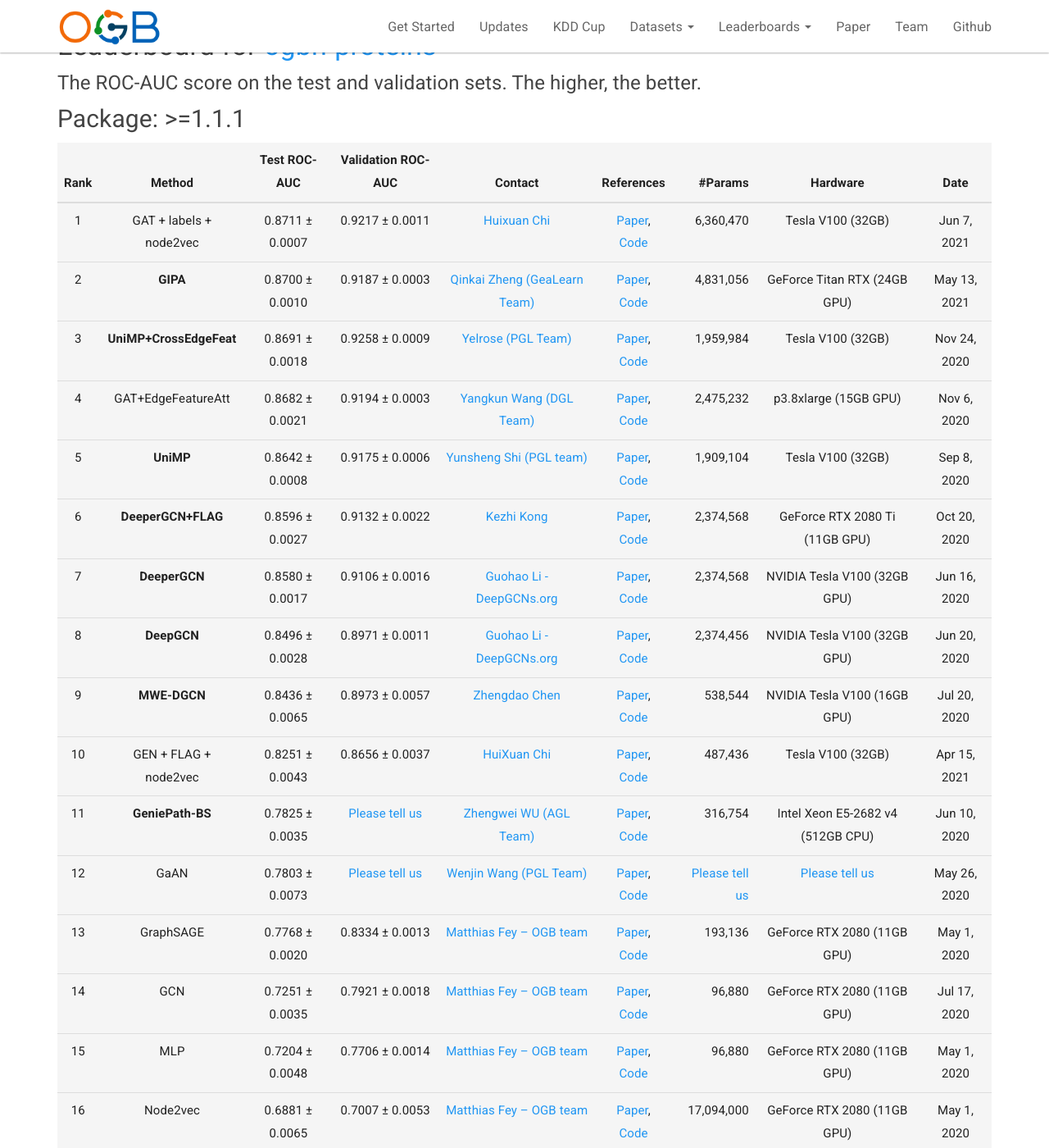
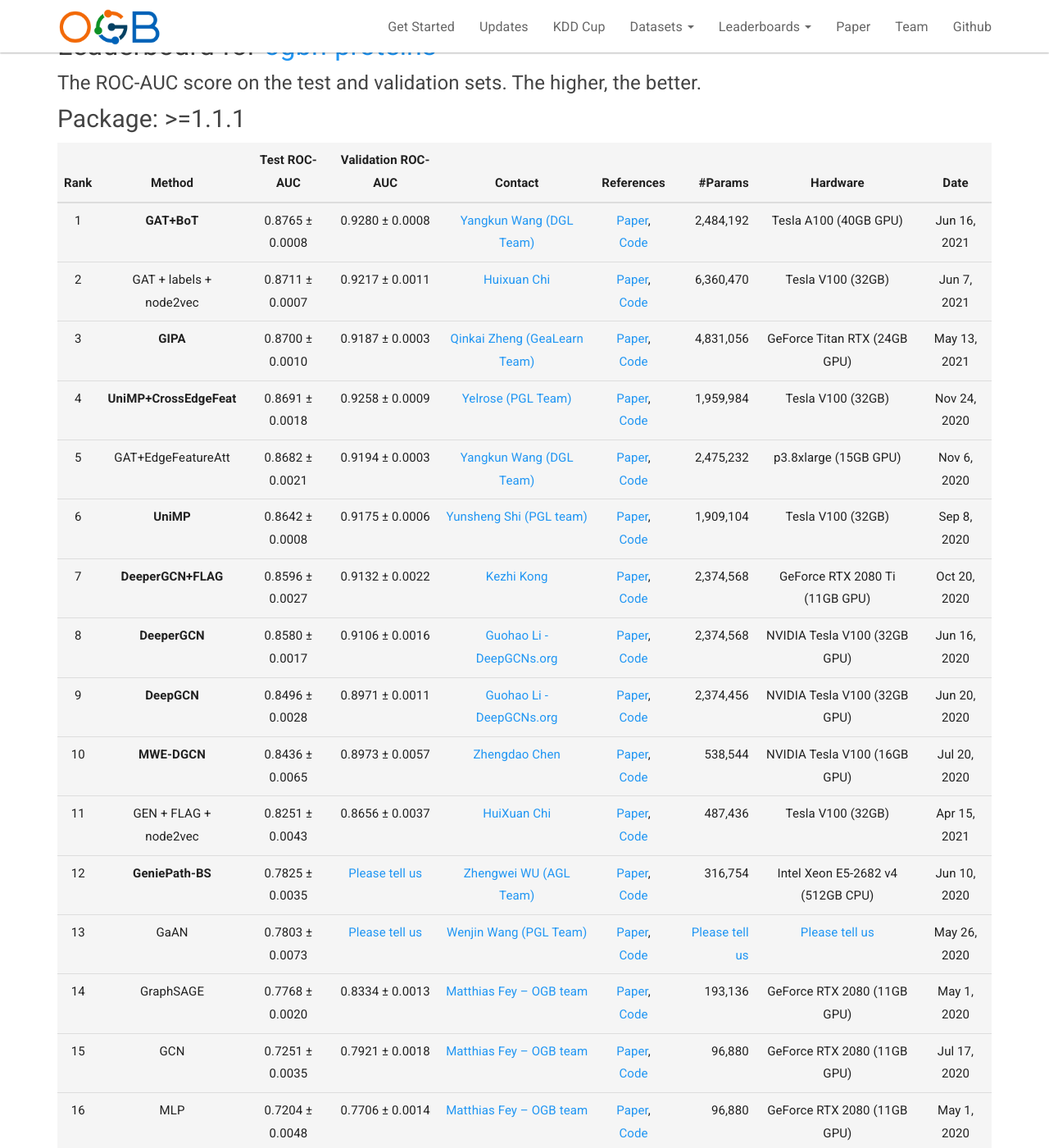
Before and after one commit to snap-stanford/ogb-web, a Jekyll site: the page built from _docs/leaderboard/leader_nodeprop.md, in a window 1280 px wide and 1400 px high, scrolled down 2850 px. Shown: the whole window at 82% size. Built offline with Jekyll 4.4.1, drawn with Linux system fonts in a browser that asks for light colours.

Commit message:
updateleaderboard

```diff
--- a/_docs/leaderboard/leader_nodeprop.md
+++ b/_docs/leaderboard/leader_nodeprop.md
@@ -68,22 +68,23 @@ The **bold** method name indicates that the implementation is **official** (by t
 
 | Rank  | Method | Test ROC-AUC | Validation ROC-AUC | Contact | References | #Params | Hardware | Date
 |:----:|:-----:|:------:|:-----:|:-----:|:-----:|-----:|:-----:|:-----:|
-|  1  |  GAT + labels + node2vec  | 0.8711 ± 0.0007   | 0.9217 ± 0.0011 | [Huixuan Chi](mailto:1520655940@qq.com) | [Paper](https://arxiv.org/abs/1710.10903), [Code](https://github.com/ytchx1999/PyG-OGB-Tricks/tree/main/DGL-ogbn-proteins) | 6,360,470 | Tesla V100 (32GB) | Jun 7, 2021 |
-|  2  |  **GIPA**  | 0.8700 ± 0.0010   | 0.9187 ± 0.0003 |[Qinkai Zheng (GeaLearn Team)](mailto:qinkai.zheng1028@gmail.com) | [Paper](https://arxiv.org/abs/2105.06035), [Code](https://github.com/yongchao-liu/gipa) | 4,831,056 | GeForce Titan RTX (24GB GPU) | May 13, 2021 |
-|  3  |  **UniMP+CrossEdgeFeat**  | 0.8691 ± 0.0018   | 0.9258 ± 0.0009 |[Yelrose (PGL Team)](mailto:huangzhengjie@baidu.com) | [Paper](https://arxiv.org/pdf/2009.03509.pdf), [Code](https://github.com/PaddlePaddle/PGL/tree/main/ogb_examples/nodeproppred/ogbn-proteins/unimp_cross_feat) | 1,959,984 | Tesla V100 (32GB) | Nov 24, 2020 |
-|  4  |  GAT+EdgeFeatureAtt  | 0.8682 ± 0.0021   | 0.9194 ± 0.0003 | [Yangkun Wang (DGL Team)](mailto:espylapiza@gmail.com) | [Paper](https://arxiv.org/abs/2103.13355), [Code](https://github.com/Espylapiza/dgl/tree/master/examples/pytorch/ogb/ogbn-proteins) | 2,475,232 | p3.8xlarge (15GB GPU) | Nov 6, 2020 |
-|  5  |  **UniMP**  | 0.8642 ± 0.0008   | 0.9175 ± 0.0006 |[Yunsheng Shi (PGL team)](mailto:shiyunsheng01@baidu.com) | [Paper](https://arxiv.org/pdf/2009.03509.pdf), [Code](https://github.com/PaddlePaddle/PGL/tree/main/ogb_examples/nodeproppred/unimp) | 1,909,104 | Tesla V100 (32GB) | Sep 8, 2020 |
-|  6  |  **DeeperGCN+FLAG**  | 0.8596 ± 0.0027   | 0.9132 ± 0.0022 |[Kezhi Kong](mailto:kong@cs.umd.edu) | [Paper](https://arxiv.org/abs/2010.09891), [Code](https://github.com/devnkong/FLAG) | 2,374,568 | GeForce RTX 2080 Ti (11GB GPU) | Oct 20, 2020 |
-|  7  |  **DeeperGCN**  | 0.8580 ± 0.0017   | 0.9106 ± 0.0016 |[Guohao Li - DeepGCNs.org](mailto:guohao.li@kaust.edu.sa) | [Paper](https://arxiv.org/abs/2006.07739), [Code](https://github.com/lightaime/deep_gcns_torch/tree/master/examples/ogb) | 2,374,568 | NVIDIA Tesla V100 (32GB GPU) | Jun 16, 2020 |
-|  8  |  **DeepGCN**  | 0.8496 ± 0.0028   | 0.8971 ± 0.0011 |[Guohao Li - DeepGCNs.org](mailto:guohao.li@kaust.edu.sa) | [Paper](http://openaccess.thecvf.com/content_ICCV_2019/papers/Li_DeepGCNs_Can_GCNs_Go_As_Deep_As_CNNs_ICCV_2019_paper.pdf), [Code](https://github.com/lightaime/deep_gcns_torch/blob/master/examples/ogb/ogbn_proteins) | 2,374,456 | NVIDIA Tesla V100 (32GB GPU) | Jun 20, 2020 |
-|  9  |  **MWE-DGCN**  | 0.8436 ± 0.0065   | 0.8973 ± 0.0057 |[Zhengdao Chen](mailto:zc1216@nyu.edu) | [Paper](https://cims.nyu.edu/~chenzh/files/GCN_with_edge_weights.pdf), [Code](https://github.com/dmlc/dgl/tree/master/examples/pytorch/ogb/ogbn-proteins) | 538,544 | NVIDIA Tesla V100 (16GB GPU) | Jul 20, 2020 |
-|  10  |  GEN + FLAG + node2vec  | 0.8251 ± 0.0043   | 0.8656 ± 0.0037 | [HuiXuan Chi](mailto:1520655940@qq.com) | [Paper](https://arxiv.org/abs/2006.07739), [Code](https://github.com/ytchx1999/PyG-ogbn-proteins/tree/main/gen%2Bflag) | 487,436 | Tesla V100 (32GB) | Apr 15, 2021 |
-|  11  |  **GeniePath-BS**  | 0.7825 ± 0.0035   | [Please tell us](mailto:ogb@cs.stanford.edu) |[Zhengwei WU (AGL Team)](mailto:zejun.wzw@alipay.com) | [Paper](http://arxiv.org/abs/2006.05806), [Code](https://github.com/xavierzw/ogb-geniepath-bs) | 316,754 | Intel Xeon E5-2682 v4 (512GB CPU) | Jun 10, 2020 |
-|  12  |  GaAN  | 0.7803 ± 0.0073   | [Please tell us](mailto:ogb@cs.stanford.edu) | [Wenjin Wang (PGL Team)](mailto:wangwenjin02@baidu.com) | [Paper](https://arxiv.org/abs/1803.07294), [Code](https://github.com/PaddlePaddle/PGL/tree/master/examples/GaAN) | [Please tell us](mailto:ogb@cs.stanford.edu) | [Please tell us](mailto:ogb@cs.stanford.edu) | May 26, 2020 |
-|  13  |  GraphSAGE  | 0.7768 ± 0.0020   | 0.8334 ± 0.0013 | [Matthias Fey -- OGB team](mailto:matthias.fey@tu-dortmund.de) | [Paper](https://arxiv.org/abs/1706.02216), [Code](https://github.com/snap-stanford/ogb/tree/master/examples/nodeproppred/proteins) | 193,136 | GeForce RTX 2080 (11GB GPU) | May 1, 2020 |
-|  14  |  GCN  | 0.7251 ± 0.0035   | 0.7921 ± 0.0018 | [Matthias Fey -- OGB team](mailto:matthias.fey@tu-dortmund.de) | [Paper](https://arxiv.org/abs/1609.02907), [Code](https://github.com/snap-stanford/ogb/tree/master/examples/nodeproppred/proteins) | 96,880 | GeForce RTX 2080 (11GB GPU) | Jul 17, 2020 |
-|  15  |  MLP  | 0.7204 ± 0.0048   | 0.7706 ± 0.0014 | [Matthias Fey -- OGB team](mailto:matthias.fey@tu-dortmund.de) | [Paper](https://arxiv.org/abs/2005.00687), [Code](https://github.com/snap-stanford/ogb/tree/master/examples/nodeproppred/proteins) | 96,880 | GeForce RTX 2080 (11GB GPU) | May 1, 2020 |
-|  16  |  Node2vec  | 0.6881 ± 0.0065   | 0.7007 ± 0.0053 | [Matthias Fey -- OGB team](mailto:matthias.fey@tu-dortmund.de) | [Paper](https://arxiv.org/abs/1607.00653), [Code](https://github.com/snap-stanford/ogb/tree/master/examples/nodeproppred/proteins) | 17,094,000 | GeForce RTX 2080 (11GB GPU) | May 1, 2020 |
+|  1  |  **GAT+BoT**  | 0.8765 ± 0.0008   | 0.9280 ± 0.0008 |[Yangkun Wang (DGL Team)](mailto:espylapiza@gmail.com) | [Paper](https://arxiv.org/abs/2103.13355), [Code](https://github.com/dmlc/dgl/tree/master/examples/pytorch/ogb/ogbn-proteins) | 2,484,192 | Tesla A100 (40GB GPU) | Jun 16, 2021 |
+|  2  |  GAT + labels + node2vec  | 0.8711 ± 0.0007   | 0.9217 ± 0.0011 | [Huixuan Chi](mailto:1520655940@qq.com) | [Paper](https://arxiv.org/abs/1710.10903), [Code](https://github.com/ytchx1999/PyG-OGB-Tricks/tree/main/DGL-ogbn-proteins) | 6,360,470 | Tesla V100 (32GB) | Jun 7, 2021 |
+|  3  |  **GIPA**  | 0.8700 ± 0.0010   | 0.9187 ± 0.0003 |[Qinkai Zheng (GeaLearn Team)](mailto:qinkai.zheng1028@gmail.com) | [Paper](https://arxiv.org/abs/2105.06035), [Code](https://github.com/yongchao-liu/gipa) | 4,831,056 | GeForce Titan RTX (24GB GPU) | May 13, 2021 |
+|  4  |  **UniMP+CrossEdgeFeat**  | 0.8691 ± 0.0018   | 0.9258 ± 0.0009 |[Yelrose (PGL Team)](mailto:huangzhengjie@baidu.com) | [Paper](https://arxiv.org/pdf/2009.03509.pdf), [Code](https://github.com/PaddlePaddle/PGL/tree/main/ogb_examples/nodeproppred/ogbn-proteins/unimp_cross_feat) | 1,959,984 | Tesla V100 (32GB) | Nov 24, 2020 |
+|  5  |  GAT+EdgeFeatureAtt  | 0.8682 ± 0.0021   | 0.9194 ± 0.0003 | [Yangkun Wang (DGL Team)](mailto:espylapiza@gmail.com) | [Paper](https://arxiv.org/abs/2103.13355), [Code](https://github.com/Espylapiza/dgl/tree/master/examples/pytorch/ogb/ogbn-proteins) | 2,475,232 | p3.8xlarge (15GB GPU) | Nov 6, 2020 |
+|  6  |  **UniMP**  | 0.8642 ± 0.0008   | 0.9175 ± 0.0006 |[Yunsheng Shi (PGL team)](mailto:shiyunsheng01@baidu.com) | [Paper](https://arxiv.org/pdf/2009.03509.pdf), [Code](https://github.com/PaddlePaddle/PGL/tree/main/ogb_examples/nodeproppred/unimp) | 1,909,104 | Tesla V100 (32GB) | Sep 8, 2020 |
+|  7  |  **DeeperGCN+FLAG**  | 0.8596 ± 0.0027   | 0.9132 ± 0.0022 |[Kezhi Kong](mailto:kong@cs.umd.edu) | [Paper](https://arxiv.org/abs/2010.09891), [Code](https://github.com/devnkong/FLAG) | 2,374,568 | GeForce RTX 2080 Ti (11GB GPU) | Oct 20, 2020 |
+|  8  |  **DeeperGCN**  | 0.8580 ± 0.0017   | 0.9106 ± 0.0016 |[Guohao Li - DeepGCNs.org](mailto:guohao.li@kaust.edu.sa) | [Paper](https://arxiv.org/abs/2006.07739), [Code](https://github.com/lightaime/deep_gcns_torch/tree/master/examples/ogb) | 2,374,568 | NVIDIA Tesla V100 (32GB GPU) | Jun 16, 2020 |
+|  9  |  **DeepGCN**  | 0.8496 ± 0.0028   | 0.8971 ± 0.0011 |[Guohao Li - DeepGCNs.org](mailto:guohao.li@kaust.edu.sa) | [Paper](http://openaccess.thecvf.com/content_ICCV_2019/papers/Li_DeepGCNs_Can_GCNs_Go_As_Deep_As_CNNs_ICCV_2019_paper.pdf), [Code](https://github.com/lightaime/deep_gcns_torch/blob/master/examples/ogb/ogbn_proteins) | 2,374,456 | NVIDIA Tesla V100 (32GB GPU) | Jun 20, 2020 |
+|  10  |  **MWE-DGCN**  | 0.8436 ± 0.0065   | 0.8973 ± 0.0057 |[Zhengdao Chen](mailto:zc1216@nyu.edu) | [Paper](https://cims.nyu.edu/~chenzh/files/GCN_with_edge_weights.pdf), [Code](https://github.com/dmlc/dgl/tree/master/examples/pytorch/ogb/ogbn-proteins) | 538,544 | NVIDIA Tesla V100 (16GB GPU) | Jul 20, 2020 |
+|  11  |  GEN + FLAG + node2vec  | 0.8251 ± 0.0043   | 0.8656 ± 0.0037 | [HuiXuan Chi](mailto:1520655940@qq.com) | [Paper](https://arxiv.org/abs/2006.07739), [Code](https://github.com/ytchx1999/PyG-ogbn-proteins/tree/main/gen%2Bflag) | 487,436 | Tesla V100 (32GB) | Apr 15, 2021 |
+|  12  |  **GeniePath-BS**  | 0.7825 ± 0.0035   | [Please tell us](mailto:ogb@cs.stanford.edu) |[Zhengwei WU (AGL Team)](mailto:zejun.wzw@alipay.com) | [Paper](http://arxiv.org/abs/2006.05806), [Code](https://github.com/xavierzw/ogb-geniepath-bs) | 316,754 | Intel Xeon E5-2682 v4 (512GB CPU) | Jun 10, 2020 |
+|  13  |  GaAN  | 0.7803 ± 0.0073   | [Please tell us](mailto:ogb@cs.stanford.edu) | [Wenjin Wang (PGL Team)](mailto:wangwenjin02@baidu.com) | [Paper](https://arxiv.org/abs/1803.07294), [Code](https://github.com/PaddlePaddle/PGL/tree/master/examples/GaAN) | [Please tell us](mailto:ogb@cs.stanford.edu) | [Please tell us](mailto:ogb@cs.stanford.edu) | May 26, 2020 |
+|  14  |  GraphSAGE  | 0.7768 ± 0.0020   | 0.8334 ± 0.0013 | [Matthias Fey -- OGB team](mailto:matthias.fey@tu-dortmund.de) | [Paper](https://arxiv.org/abs/1706.02216), [Code](https://github.com/snap-stanford/ogb/tree/master/examples/nodeproppred/proteins) | 193,136 | GeForce RTX 2080 (11GB GPU) | May 1, 2020 |
+|  15  |  GCN  | 0.7251 ± 0.0035   | 0.7921 ± 0.0018 | [Matthias Fey -- OGB team](mailto:matthias.fey@tu-dortmund.de) | [Paper](https://arxiv.org/abs/1609.02907), [Code](https://github.com/snap-stanford/ogb/tree/master/examples/nodeproppred/proteins) | 96,880 | GeForce RTX 2080 (11GB GPU) | Jul 17, 2020 |
+|  16  |  MLP  | 0.7204 ± 0.0048   | 0.7706 ± 0.0014 | [Matthias Fey -- OGB team](mailto:matthias.fey@tu-dortmund.de) | [Paper](https://arxiv.org/abs/2005.00687), [Code](https://github.com/snap-stanford/ogb/tree/master/examples/nodeproppred/proteins) | 96,880 | GeForce RTX 2080 (11GB GPU) | May 1, 2020 |
+|  17  |  Node2vec  | 0.6881 ± 0.0065   | 0.7007 ± 0.0053 | [Matthias Fey -- OGB team](mailto:matthias.fey@tu-dortmund.de) | [Paper](https://arxiv.org/abs/1607.00653), [Code](https://github.com/snap-stanford/ogb/tree/master/examples/nodeproppred/proteins) | 17,094,000 | GeForce RTX 2080 (11GB GPU) | May 1, 2020 |
 
 
 <a name="ogbn-arxiv"/>
```
